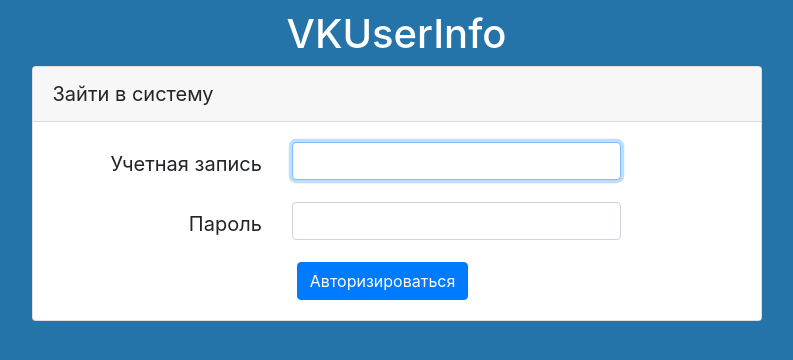
After one commit to vnkrtv/vk-tracker, a Django app: template VKInfoSite/main/templates/main/login.html in a window 1280 px wide. The commit adds this page. Shown: the top 360 px of the page, without its empty margins (251-1044 px from the left). Run offline with Django 3.2, Linux system fonts and the light colour scheme; the template is opened without the code that fills it, so the values that code supplies are empty; some libraries are stand-ins or nearby versions.

Commit message:
Add users auth
Add login page, add login_page view, add unauthenticated_user decorator

```diff
--- a/VKInfoSite/main/templates/main/index.html
+++ /dev/null
@@ -1,5 +0,0 @@
-{% extends "main/wrapper.html" %}
-
-{% block content %}
-    <p>Some information about application</p>
-{% endblock %}
--- /dev/null
+++ b/VKInfoSite/main/templates/main/login.html
@@ -0,0 +1,65 @@
+<!doctype html>
+<html lang="en">
+    <head>
+        <!-- Leadness, 2020 -->
+        <!-- https://github.com/LeadNess/VKUserInfo -->
+
+        <meta charset="utf-8">
+        <meta name="viewport" content="width=device-width, initial-scale=1, shrink-to-fit=no">
+
+        <link rel="stylesheet" href="css/style.css">
+        <link rel="icon" href="Favicon.png">
+
+        {% load static %}
+    	<link rel="stylesheet" href="{% static 'main/css/sidebar.css' %}">
+    	<link rel="stylesheet" href="{% static 'main/css/bootstrap.min.css' %}">
+
+        <title>VKUserInfo</title>
+    </head>
+    <body class="sidebar-logo">
+        <div class="row justify-content-center">
+            <h1 style="color: white">VKUserInfo  </h1>
+        </div>
+        <main class="login-form">
+            <div class="container">
+                <div class="row justify-content-center">
+                    <div class="col-md-8">
+                        <div class="card">
+                            <div class="card-header">Зайти в систему</div>
+                            {% if error %}
+                                <div class="alert alert-danger" role="alert">
+                                    {{ error }}
+                                </div>
+                            {% endif %}
+                            <div class="card-body">
+                                <form action="{% url 'main:login_page' %}" method="post">
+                                    {% csrf_token %}
+                                    <div class="form-group row">
+                                        <label for="username" class="col-md-4 col-form-label text-md-right">Учетная запись</label>
+                                        <div class="col-md-6">
+                                            <input type="text" id="username" class="form-control" name="username" required autofocus>
+                                        </div>
+                                    </div>
+
+                                    <div class="form-group row">
+                                        <label for="password" class="col-md-4 col-form-label text-md-right">Пароль</label>
+                                        <div class="col-md-6">
+                                            <input type="password" id="password" class="form-control" name="password" required>
+                                        </div>
+                                    </div>
+
+                                    <div class="col-md-6 offset-md-4">
+                                        <button type="submit" class="btn btn-primary">
+                                            Авторизироваться
+                                        </button>
+                                    </div>
+                                </form>
+                            </div>
+                        </div>
+                    </div>
+                </div>
+            </div>
+        </main>
+
+    </body>
+</html>
--- a/VKInfoSite/main/urls.py
+++ b/VKInfoSite/main/urls.py
@@ -4,7 +4,7 @@ from . import views
 app_name = 'main'
 
 urlpatterns = [
-    url(r'^$',                              views.index,                  name='index'),
+    url(r'^$',                              views.login_page,                  name='login_page'),
     url(r'^settings/$',                     views.change_settings,        name='change_settings'),
     url(r'^changes_result/&',               views.change_settings_result, name='change_settings_result'),
 
```
Also changed, not shown: VKInfoSite/main/templates/main/wrapper.html (+5 -3 lines), VKInfoSite/main/views.py (+32 -3 lines), VKInfoSite/db.sqlite3.
